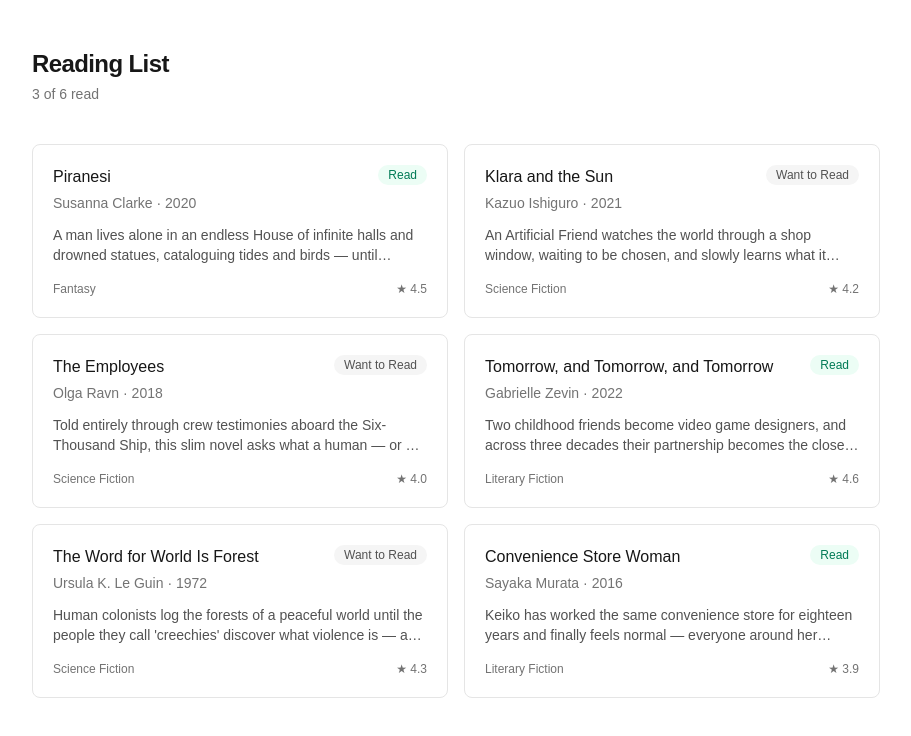
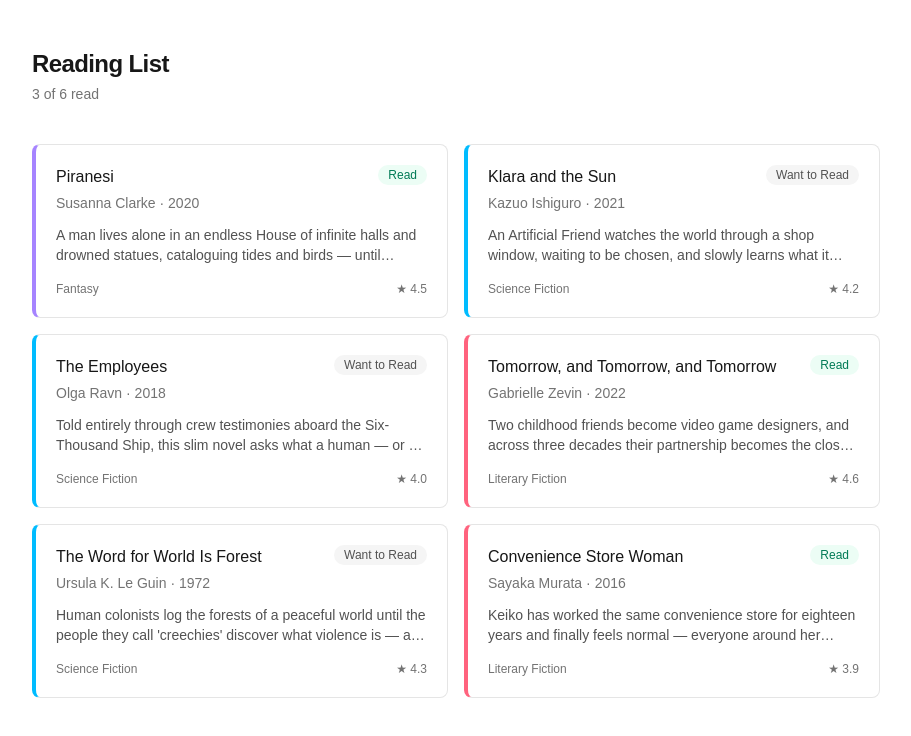
Before and after one commit to spandey1702/bhf-reading-list, a Next.js app: page / in a window 1280 px wide. Shown: the top 736 px of the page, without its empty margins (184-1095 px from the left). Built offline with nearby package versions, Linux system fonts and the light colour scheme.

Commit message:
Add genre-colored spine accent to list and detail cards

```diff
--- a/app/books/[id]/page.tsx
+++ b/app/books/[id]/page.tsx
@@ -2,6 +2,7 @@ import Link from "next/link";
 import { notFound } from "next/navigation";
 import { getBook } from "@/lib/store";
 import { toggleRead } from "@/app/actions";
+import { genreSpine } from "@/lib/genre-colors";
 
 export default async function BookDetail({
   params,
@@ -21,7 +22,11 @@ export default async function BookDetail({
         ← Back to reading list
       </Link>
 
-      <div className="mt-6 rounded-lg border border-neutral-200 p-6">
+      <div
+        className={`mt-6 rounded-lg border border-neutral-200 border-l-4 p-6 ${genreSpine(
+          book.genre
+        )}`}
+      >
         <div className="flex items-start justify-between gap-4">
           <div>
             <h1 className="text-2xl font-semibold tracking-tight text-neutral-900">
--- a/app/page.tsx
+++ b/app/page.tsx
@@ -1,5 +1,6 @@
 import Link from "next/link";
 import { getBooks } from "@/lib/store";
+import { genreSpine } from "@/lib/genre-colors";
 
 export default function Home() {
   const books = getBooks();
@@ -21,7 +22,9 @@ export default function Home() {
           <li key={book.id}>
             <Link
               href={`/books/${book.id}`}
-              className="group flex h-full flex-col justify-between rounded-lg border border-neutral-200 p-5 transition-colors hover:border-neutral-400"
+              className={`group flex h-full flex-col justify-between rounded-lg border border-neutral-200 border-l-4 p-5 transition-colors hover:border-neutral-400 ${genreSpine(
+                book.genre
+              )}`}
             >
               <div>
                 <div className="flex items-start justify-between gap-3">
--- /dev/null
+++ b/lib/genre-colors.ts
@@ -0,0 +1,11 @@
+const GENRE_SPINES: Record<string, string> = {
+  Fantasy: "border-l-violet-400",
+  "Science Fiction": "border-l-sky-400",
+  "Literary Fiction": "border-l-rose-400",
+};
+
+const DEFAULT_SPINE = "border-l-neutral-300";
+
+export function genreSpine(genre: string): string {
+  return GENRE_SPINES[genre] ?? DEFAULT_SPINE;
+}
```
